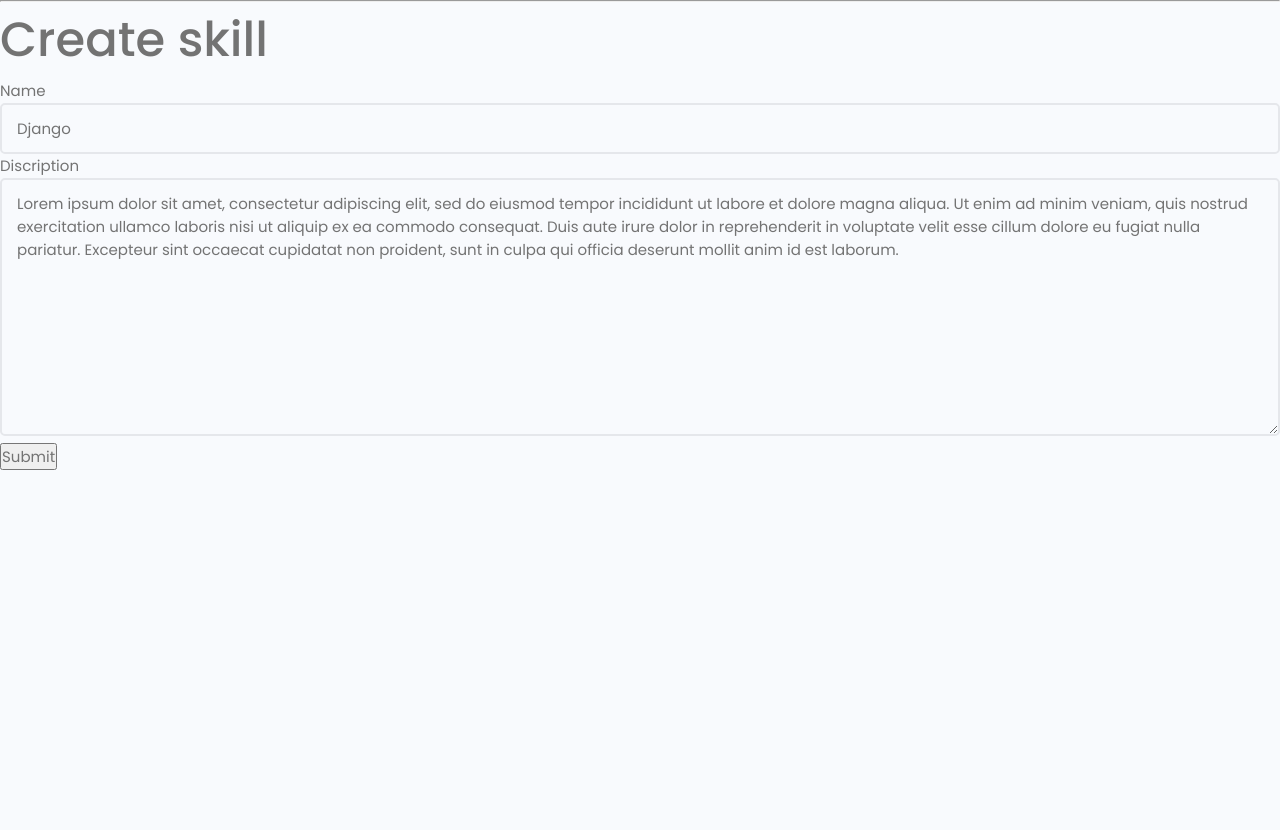
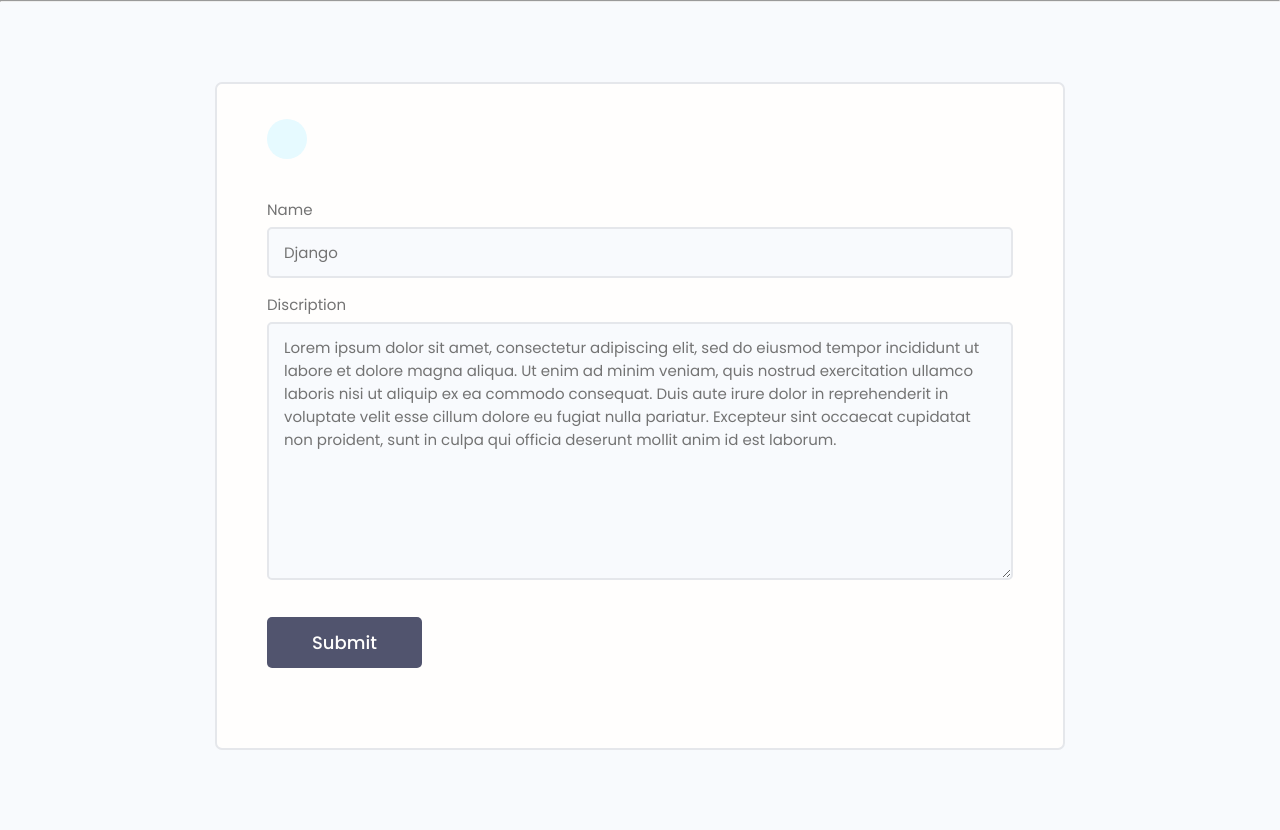
Before and after one commit to beba2123/Django-project, a Django app: page /update-skill/0090fcba-c012-47fe-8e33-7b15fc9fce3a in a window 1280 px wide. Shown: the part 77-907 px from the top of the page. Before the commit the page ends 547 px from the top, so only its background shows below. Run offline with Django 4.2, Linux system fonts and the light colour scheme; a user stored in the database is signed in; data comes from the database, SQL or seed files in the repository; some libraries are stand-ins or nearby versions.

Commit message:
updated commit in editing skill

```diff
--- a/users/templates/users/skill_form.html
+++ b/users/templates/users/skill_form.html
@@ -1,18 +1,31 @@
 {% extends 'main.html' %}
 
 {%block content%}
-<h1>Create skill</h1>
 
-<form method="POST" action="">
-    {%csrf_token%}
-
-    {%for field in form %}
-    {{field.label}}
-    {{field}}
-
-    {%endfor%}
-    <input type="submit" value="Submit" />
 
 </form>
+   <!-- Main Section -->
+   <main class="formPage my-xl">
+    <div class="content-box">
+        <div class="formWrapper">
+            <a class="backButton" href="#"><i class="im im-angle-left"></i></a>
+            <br>
+
+            <form class="form" method="POST">
+                <!-- Input:Text -->
+                {%csrf_token%}
+                {%for field in form %}
+                <div class="form__field">
+                    <label for="formInput#text">{{field.label}}</label>
+                    {{field}}
+                {%endfor%}
+
+
+
+                <input class="btn btn--sub btn--lg  my-md" type="submit" value="Submit" />
+            </form>
+        </div>
+    </div>
+</main>
 
 {%endblock%}
```
